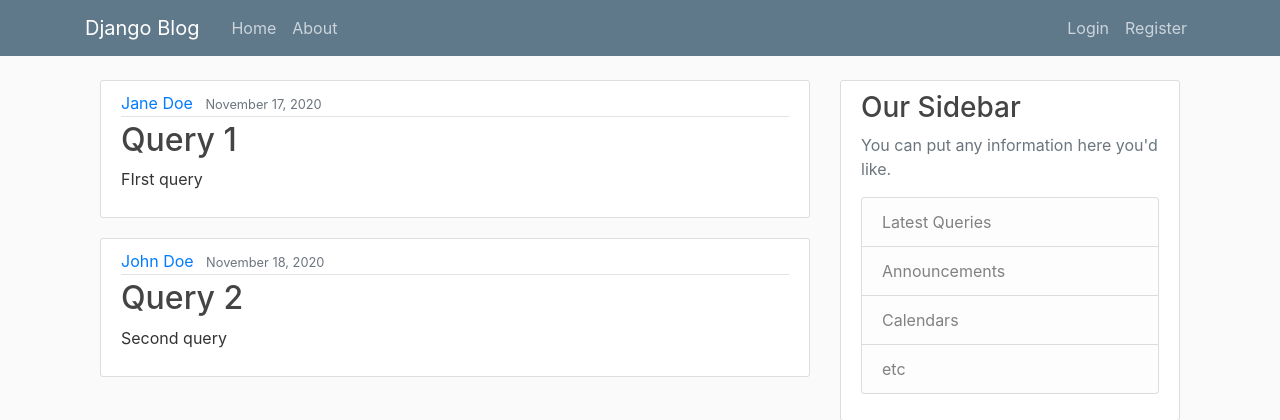
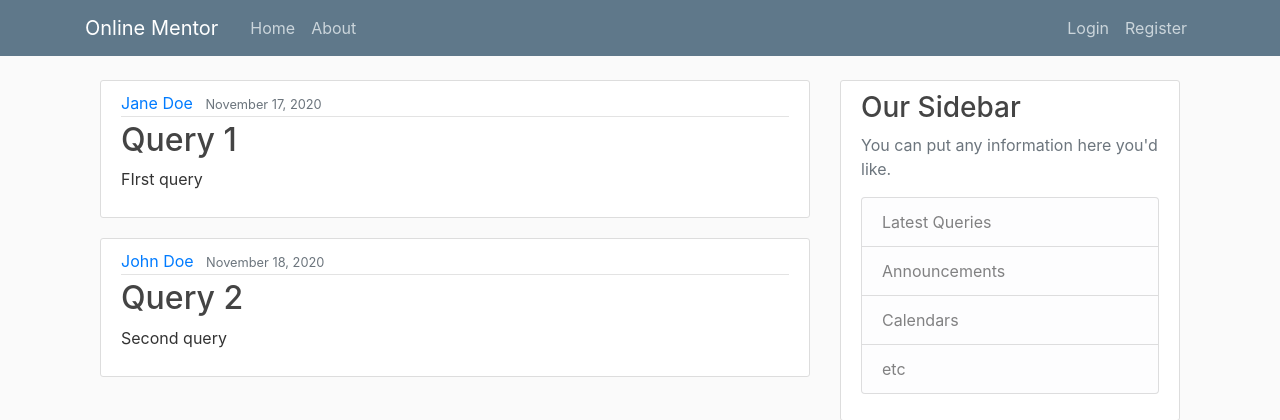
Before and after one commit to Subritt/OnlineMentor, a Django app: page / in a window 1280 px wide. Shown: the top 420 px of the page. Run offline with Django 3.2, Linux system fonts and the light colour scheme; some libraries are stand-ins or nearby versions.

Commit message:
added a url name to respective template

```diff
--- a/posts/templates/posts/base.html
+++ b/posts/templates/posts/base.html
@@ -22,13 +22,13 @@
         <header class="site-header">
             <nav class="navbar navbar-expand-md navbar-dark bg-steel fixed-top">
                 <div class="container">
-                <a class="navbar-brand mr-4" href="/">Django Blog</a>
+                <a class="navbar-brand mr-4" href="{% url 'home-page' %}">Online Mentor</a>
                 <button class="navbar-toggler" type="button" data-toggle="collapse" data-target="#navbarToggle" aria-controls="navbarToggle" aria-expanded="false" aria-label="Toggle navigation">
                 <span class="navbar-toggler-icon"></span>
                 </button>
                 <div class="collapse navbar-collapse" id="navbarToggle">
                     <div class="navbar-nav mr-auto">
-                    <a class="nav-item nav-link" href="/">Home</a>
+                    <a class="nav-item nav-link" href="{% url 'home-page' %}">Home</a>
                     <a class="nav-item nav-link" href="/about">About</a>
                     </div>
                     <!-- Navbar Right Side -->
```
